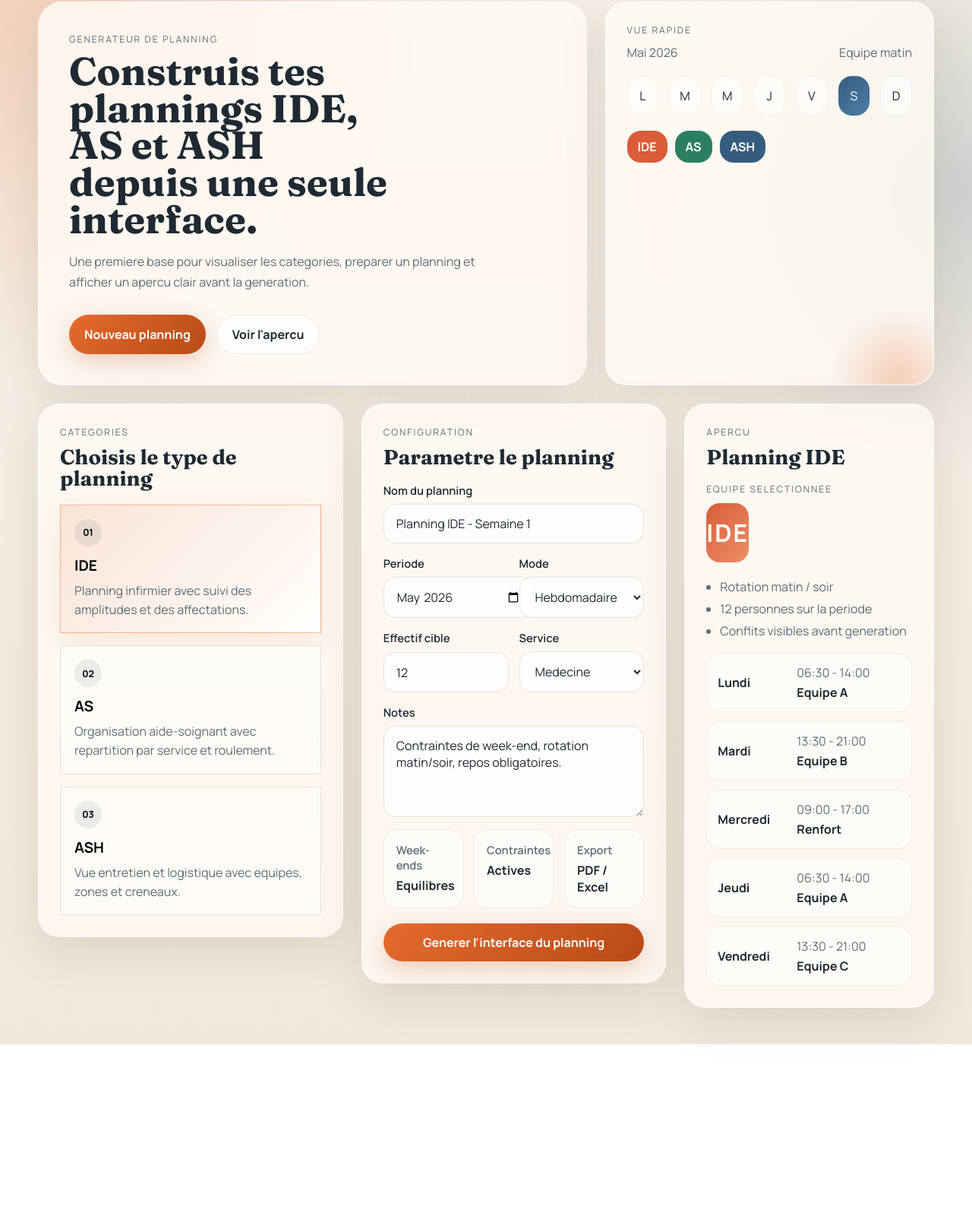
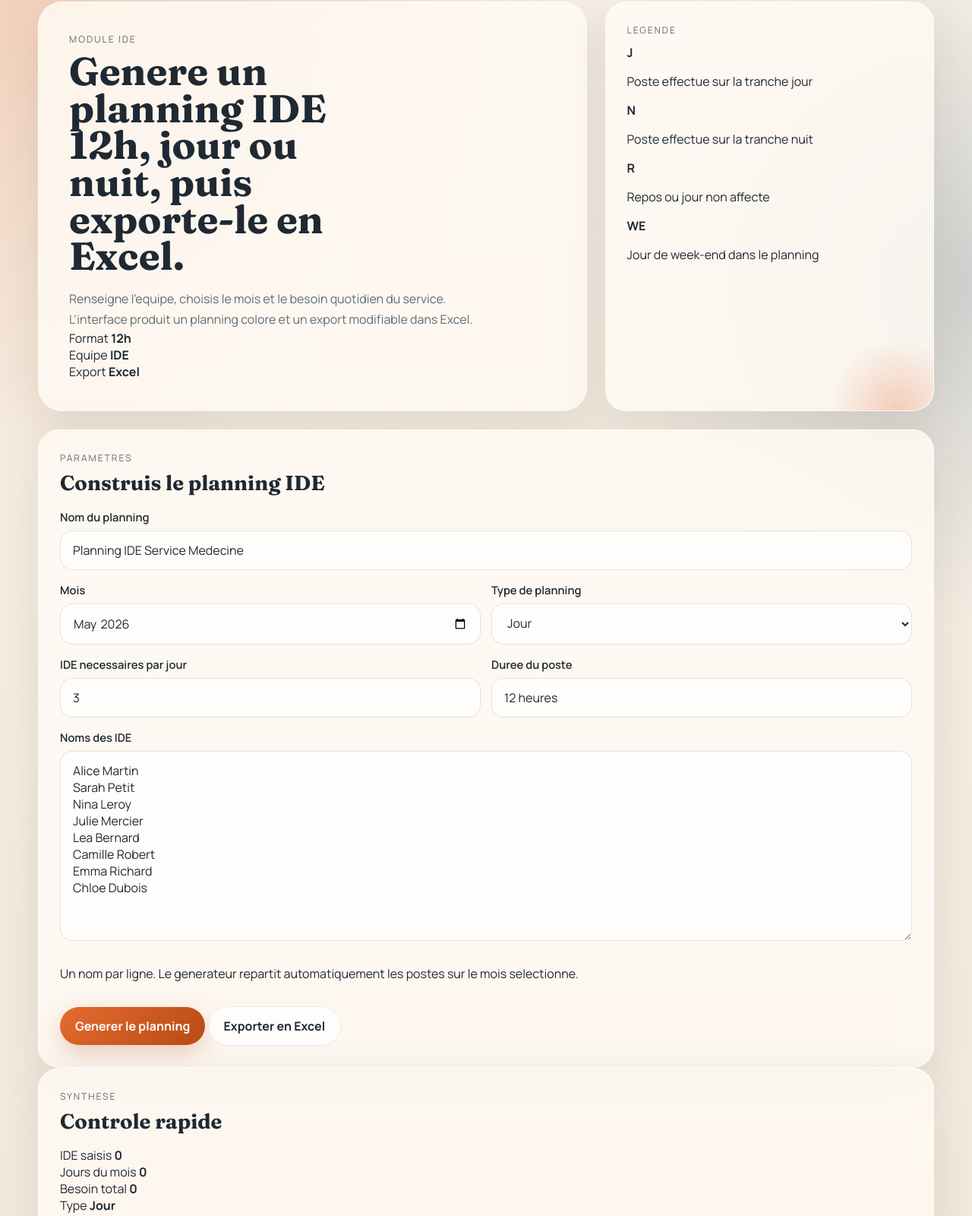
Before and after one commit to Onrevax2b01/PlanninPoly, a plain HTML site: page index.html in a window 1280 px wide. Shown: the part 30-1630 px from the top of the page at 76% size. Before the commit the page ends 1404 px from the top, so only its background shows below. Drawn offline with Linux system fonts and the light colour scheme.

Commit message:
Build IDE planning generator interface

```diff
--- a/index.html
+++ b/index.html
@@ -3,191 +3,195 @@
 <head>
   <meta charset="UTF-8">
   <meta name="viewport" content="width=device-width, initial-scale=1.0">
-  <title>PlanninPoly</title>
+  <title>PlanninPoly IDE</title>
   <link rel="preconnect" href="https://fonts.googleapis.com">
   <link rel="preconnect" href="https://fonts.gstatic.com" crossorigin>
-  <link href="https://fonts.googleapis.com/css2?family=Fraunces:wght@500;600;700&family=Manrope:wght@400;500;600;700&display=swap" rel="stylesheet">
+  <link href="https://fonts.googleapis.com/css2?family=Fraunces:wght@500;600;700&family=Manrope:wght@400;500;600;700;800&display=swap" rel="stylesheet">
   <link rel="stylesheet" href="styles.css">
 </head>
 <body>
   <div class="page-shell">
     <header class="hero">
       <div class="hero-copy">
-        <p class="eyebrow">Generateur de planning</p>
-        <h1>Construis tes plannings IDE, AS et ASH depuis une seule interface.</h1>
+        <p class="eyebrow">Module IDE</p>
+        <h1>Genere un planning IDE 12h, jour ou nuit, puis exporte-le en Excel.</h1>
         <p class="hero-text">
-          Une premiere base pour visualiser les categories, preparer un planning et afficher
-          un apercu clair avant la generation.
+          Renseigne l'equipe, choisis le mois et le besoin quotidien du service.
+          L'interface produit un planning colore et un export modifiable dans Excel.
         </p>
-        <div class="hero-actions">
-          <button class="primary-button" type="button">Nouveau planning</button>
-          <button class="secondary-button" type="button">Voir l'apercu</button>
+
+        <div class="hero-metrics">
+          <div class="metric-card">
+            <span>Format</span>
+            <strong>12h</strong>
+          </div>
+          <div class="metric-card">
+            <span>Equipe</span>
+            <strong>IDE</strong>
+          </div>
+          <div class="metric-card">
+            <span>Export</span>
+            <strong>Excel</strong>
+          </div>
         </div>
       </div>
 
       <aside class="hero-panel">
-        <p class="panel-label">Vue rapide</p>
-        <div class="mini-calendar">
-          <div class="calendar-head">
-            <span>Mai 2026</span>
-            <span>Equipe matin</span>
+        <p class="panel-label">Legende</p>
+        <div class="legend-list">
+          <div class="legend-item">
+            <span class="legend-swatch shift-day"></span>
+            <div>
+              <strong>J</strong>
+              <p>Poste effectue sur la tranche jour</p>
+            </div>
           </div>
-          <div class="calendar-grid">
-            <span>L</span>
-            <span>M</span>
-            <span>M</span>
-            <span>J</span>
-            <span>V</span>
-            <span class="active">S</span>
-            <span>D</span>
+          <div class="legend-item">
+            <span class="legend-swatch shift-night"></span>
+            <div>
+              <strong>N</strong>
+              <p>Poste effectue sur la tranche nuit</p>
+            </div>
           </div>
-          <div class="calendar-pill-list">
-            <div class="calendar-pill ide">IDE</div>
-            <div class="calendar-pill as">AS</div>
-            <div class="calendar-pill ash">ASH</div>
+          <div class="legend-item">
+            <span class="legend-swatch shift-off"></span>
+            <div>
+              <strong>R</strong>
+              <p>Repos ou jour non affecte</p>
+            </div>
+          </div>
+          <div class="legend-item">
+            <span class="legend-swatch shift-weekend"></span>
+            <div>
+              <strong>WE</strong>
+              <p>Jour de week-end dans le planning</p>
+            </div>
           </div>
         </div>
       </aside>
     </header>
 
-    <main class="content-grid">
-      <section class="card">
+    <main class="workspace-grid">
+      <section class="card form-card">
         <div class="section-heading">
-          <p class="section-kicker">Categories</p>
-          <h2>Choisis le type de planning</h2>
+          <p class="section-kicker">Parametres</p>
+          <h2>Construis le planning IDE</h2>
         </div>
 
-        <div class="category-grid">
-          <button class="category-card selected" type="button" data-category="IDE">
-            <span class="badge">01</span>
-            <strong>IDE</strong>
-            <p>Planning infirmier avec suivi des amplitudes et des affectations.</p>
-          </button>
-
-          <button class="category-card" type="button" data-category="AS">
-            <span class="badge">02</span>
-            <strong>AS</strong>
-            <p>Organisation aide-soignant avec repartition par service et roulement.</p>
-          </button>
-
-          <button class="category-card" type="button" data-category="ASH">
-            <span class="badge">03</span>
-            <strong>ASH</strong>
-            <p>Vue entretien et logistique avec equipes, zones et creneaux.</p>
-          </button>
-        </div>
-      </section>
-
-      <section class="card planner-card">
-        <div class="section-heading">
-          <p class="section-kicker">Configuration</p>
-          <h2>Parametre le planning</h2>
-        </div>
-
-        <form class="planner-form">
+        <form id="planner-form" class="planner-form">
           <label>
             <span>Nom du planning</span>
-            <input type="text" value="Planning IDE - Semaine 1" />
+            <input id="planning-name" type="text" value="Planning IDE Service Medecine">
           </label>
 
           <div class="split-fields">
             <label>
-              <span>Periode</span>
-              <input type="month" value="2026-05" />
+              <span>Mois</span>
+              <input id="planning-month" type="month" value="2026-05">
             </label>
 
             <label>
-              <span>Mode</span>
-              <select>
-                <option>Hebdomadaire</option>
-                <option>Mensuel</option>
-                <option>Par equipe</option>
+              <span>Type de planning</span>
+              <select id="planning-shift">
+                <option value="J">Jour</option>
+                <option value="N">Nuit</option>
               </select>
             </label>
           </div>
 
           <div class="split-fields">
             <label>
-              <span>Effectif cible</span>
-              <input type="number" value="12" min="1" />
+              <span>IDE necessaires par jour</span>
+              <input id="daily-needed" type="number" min="1" value="3">
             </label>
 
             <label>
-              <span>Service</span>
-              <select>
-                <option>Medecine</option>
-                <option>Chirurgie</option>
-                <option>SSR</option>
-              </select>
+              <span>Duree du poste</span>
+              <input type="text" value="12 heures" disabled>
             </label>
           </div>
 
           <label>
-            <span>Notes</span>
-            <textarea rows="4">Contraintes de week-end, rotation matin/soir, repos obligatoires.</textarea>
+            <span>Noms des IDE</span>
+            <textarea id="staff-names" rows="10" spellcheck="false">Alice Martin
+Sarah Petit
+Nina Leroy
+Julie Mercier
+Lea Bernard
+Camille Robert
+Emma Richard
+Chloe Dubois</textarea>
           </label>
 
-          <div class="toggle-row">
-            <div class="toggle-card">
-              <span>Week-ends</span>
-              <strong>Equilibres</strong>
-            </div>
-            <div class="toggle-card">
-              <span>Contraintes</span>
-              <strong>Actives</strong>
-            </div>
-            <div class="toggle-card">
-              <span>Export</span>
-              <strong>PDF / Excel</strong>
-            </div>
+          <p class="input-help">Un nom par ligne. Le generateur repartit automatiquement les postes sur le mois selectionne.</p>
+
+          <div class="action-row">
+            <button class="primary-button" type="submit">Generer le planning</button>
+            <button id="export-button" class="secondary-button" type="button">Exporter en Excel</button>
           </div>
-
-          <button class="primary-button wide" type="button">Generer l'interface du planning</button>
         </form>
       </section>
 
-      <section class="card preview-card">
+      <section class="card summary-card">
         <div class="section-heading">
-          <p class="section-kicker">Apercu</p>
-          <h2 id="preview-title">Planning IDE</h2>
+          <p class="section-kicker">Synthese</p>
+          <h2>Controle rapide</h2>
         </div>
 
-        <div class="preview-layout">
-          <div class="preview-column">
-            <p class="preview-label">Equipe selectionnee</p>
-            <div class="preview-highlight" id="preview-category">IDE</div>
-            <ul class="preview-list">
-              <li>Rotation matin / soir</li>
-              <li>12 personnes sur la periode</li>
-              <li>Conflits visibles avant generation</li>
-            </ul>
+        <div class="summary-grid">
+          <div class="summary-box">
+            <span>IDE saisis</span>
+            <strong id="summary-staff">0</strong>
           </div>
+          <div class="summary-box">
+            <span>Jours du mois</span>
+            <strong id="summary-days">0</strong>
+          </div>
+          <div class="summary-box">
+            <span>Besoin total</span>
+            <strong id="summary-required">0</strong>
+          </div>
+          <div class="summary-box">
+            <span>Type</span>
+            <strong id="summary-shift">Jour</strong>
+          </div>
+        </div>
 
-          <div class="preview-board">
-            <div class="board-row">
-              <span>Lundi</span>
-              <div><em>06:30 - 14:00</em><strong>Equipe A</strong></div>
-            </div>
-            <div class="board-row">
-              <span>Mardi</span>
-              <div><em>13:30 - 21:00</em><strong>Equipe B</strong></div>
-            </div>
-            <div class="board-row">
-              <span>Mercredi</span>
-              <div><em>09:00 - 17:00</em><strong>Renfort</strong></div>
-            </div>
-            <div class="board-row">
-              <span>Jeudi</span>
-              <div><em>06:30 - 14:00</em><strong>Equipe A</strong></div>
-            </div>
-            <div class="board-row">
-              <span>Vendredi</span>
-              <div><em>13:30 - 21:00</em><strong>Equipe C</strong></div>
-            </div>
-          </div>
+        <div id="status-banner" class="status-banner status-info">
+          Renseigne les champs puis genere le planning pour afficher le tableau.
+        </div>
+
+        <div class="rules-card">
+          <p class="preview-label">Logique actuelle</p>
+          <ul class="rules-list">
+            <li>Repartition automatique par roulement pour equilibrer la charge.</li>
+            <li>Blocage a 2 postes consecutifs maximum pour eviter les longues series.</li>
+            <li>Alerte visible si le nombre d'IDE ne permet pas de couvrir le besoin quotidien.</li>
+          </ul>
         </div>
       </section>
     </main>
+
+    <section class="card planner-output">
+      <div class="output-head">
+        <div>
+          <p class="section-kicker">Resultat</p>
+          <h2 id="output-title">Planning IDE a generer</h2>
+        </div>
+        <div class="export-note">Export .xls compatible Excel, cellules modifiables et colorees.</div>
+      </div>
+
+      <div class="table-shell">
+        <table id="planning-table" class="planning-table">
+          <thead id="planning-head"></thead>
+          <tbody id="planning-body">
+            <tr>
+              <td class="empty-state">Le planning apparaitra ici apres generation.</td>
+            </tr>
+          </tbody>
+        </table>
+      </div>
+    </section>
   </div>
 
   <script src="script.js"></script>
```
